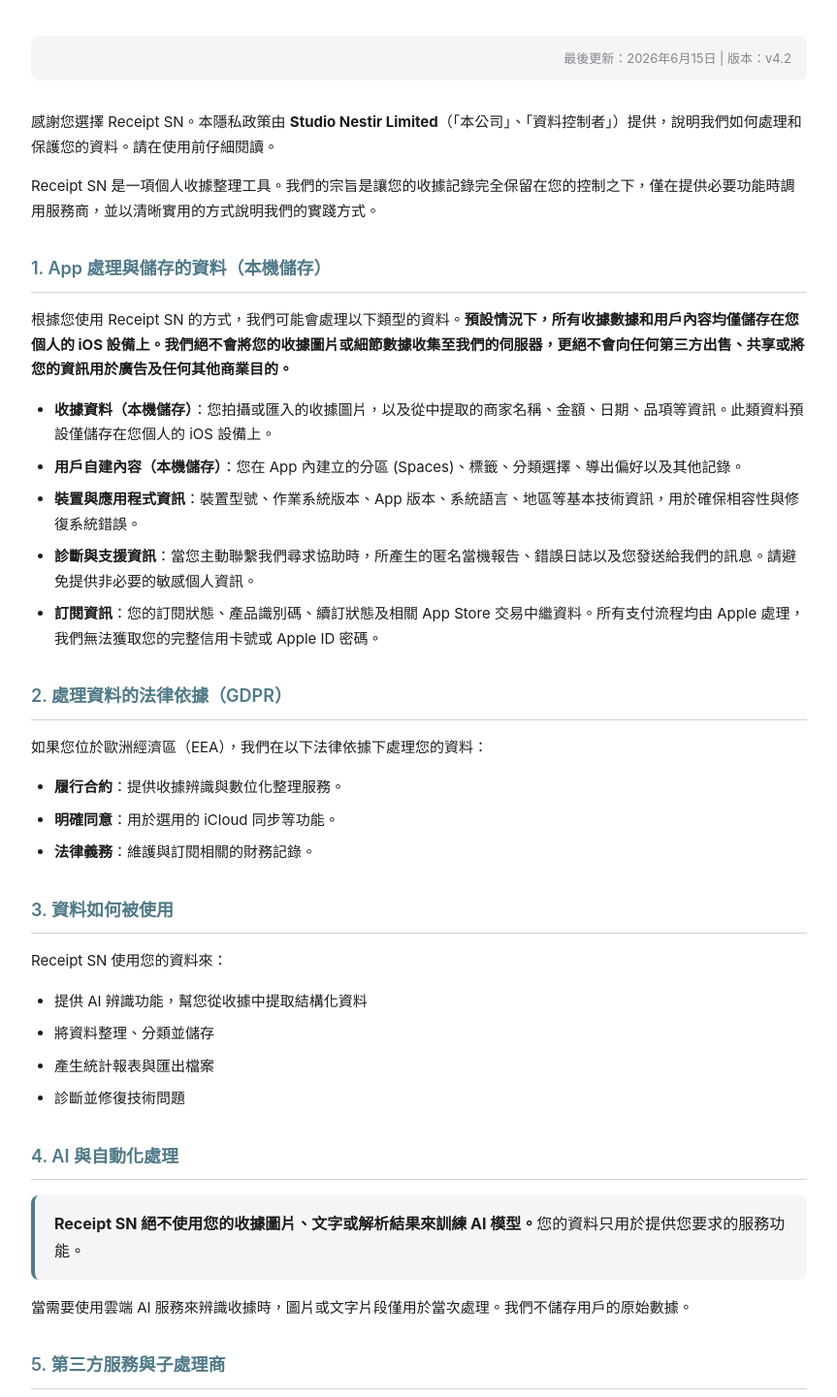
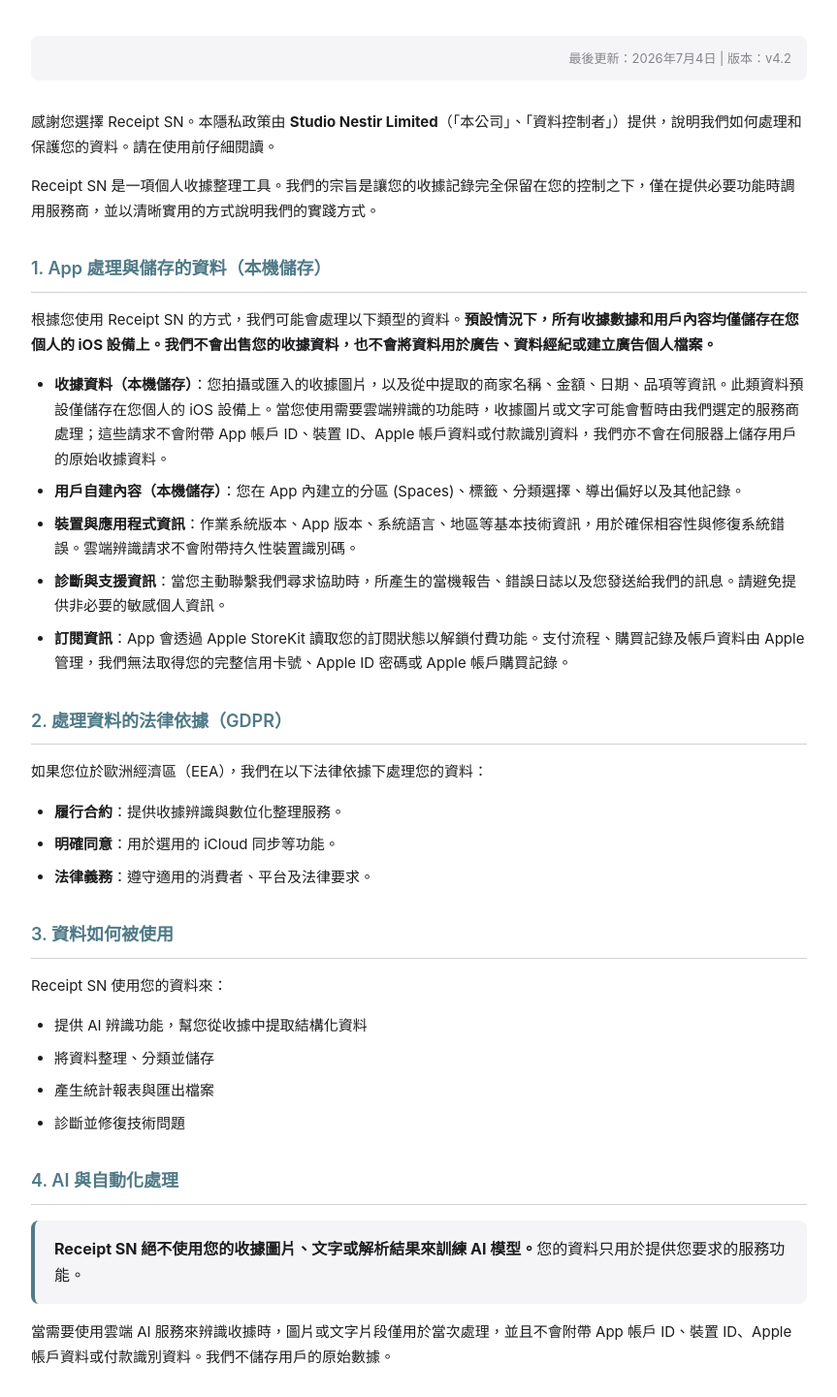
Before and after one commit to CCConan/receipt-sn-support, a plain HTML site: page LegalPages/privacy-policy-zh.html in a window 1280 px wide. Shown: the part 154-1595 px from the top of the page at 97% size, without its empty margins (208-1071 px from the left). Drawn offline with Linux system fonts and the light colour scheme.

Commit message:
Update privacy pages

```diff
--- a/LegalPages/privacy-policy-zh.html
+++ b/LegalPages/privacy-policy-zh.html
@@ -135,19 +135,19 @@
             <p>隱私政策</p>
         </div>
 
-        <p class="updated">最後更新：2026年6月15日 | 版本：v4.2</p>
+        <p class="updated">最後更新：2026年7月4日 | 版本：v4.2</p>
 
         <p>感謝您選擇 Receipt SN。本隱私政策由 <strong>Studio Nestir Limited</strong>（「本公司」、「資料控制者」）提供，說明我們如何處理和保護您的資料。請在使用前仔細閱讀。</p>
         <p>Receipt SN 是一項個人收據整理工具。我們的宗旨是讓您的收據記錄完全保留在您的控制之下，僅在提供必要功能時調用服務商，並以清晰實用的方式說明我們的實踐方式。</p>
 
         <h2>1. App 處理與儲存的資料（本機儲存）</h2>
-        <p>根據您使用 Receipt SN 的方式，我們可能會處理以下類型的資料。<strong>預設情況下，所有收據數據和用戶內容均僅儲存在您個人的 iOS 設備上。我們絕不會將您的收據圖片或細節數據收集至我們的伺服器，更絕不會向任何第三方出售、共享或將您的資訊用於廣告及任何其他商業目的。</strong></p>
+        <p>根據您使用 Receipt SN 的方式，我們可能會處理以下類型的資料。<strong>預設情況下，所有收據數據和用戶內容均僅儲存在您個人的 iOS 設備上。我們不會出售您的收據資料，也不會將資料用於廣告、資料經紀或建立廣告個人檔案。</strong></p>
         <ul>
-            <li><strong>收據資料（本機儲存）</strong>：您拍攝或匯入的收據圖片，以及從中提取的商家名稱、金額、日期、品項等資訊。此類資料預設僅儲存在您個人的 iOS 設備上。</li>
+            <li><strong>收據資料（本機儲存）</strong>：您拍攝或匯入的收據圖片，以及從中提取的商家名稱、金額、日期、品項等資訊。此類資料預設僅儲存在您個人的 iOS 設備上。當您使用需要雲端辨識的功能時，收據圖片或文字可能會暫時由我們選定的服務商處理；這些請求不會附帶 App 帳戶 ID、裝置 ID、Apple 帳戶資料或付款識別資料，我們亦不會在伺服器上儲存用戶的原始收據資料。</li>
             <li><strong>用戶自建內容（本機儲存）</strong>：您在 App 內建立的分區 (Spaces)、標籤、分類選擇、導出偏好以及其他記錄。</li>
-            <li><strong>裝置與應用程式資訊</strong>：裝置型號、作業系統版本、App 版本、系統語言、地區等基本技術資訊，用於確保相容性與修復系統錯誤。</li>
-            <li><strong>診斷與支援資訊</strong>：當您主動聯繫我們尋求協助時，所產生的匿名當機報告、錯誤日誌以及您發送給我們的訊息。請避免提供非必要的敏感個人資訊。</li>
-            <li><strong>訂閱資訊</strong>：您的訂閱狀態、產品識別碼、續訂狀態及相關 App Store 交易中繼資料。所有支付流程均由 Apple 處理，我們無法獲取您的完整信用卡號或 Apple ID 密碼。</li>
+            <li><strong>裝置與應用程式資訊</strong>：作業系統版本、App 版本、系統語言、地區等基本技術資訊，用於確保相容性與修復系統錯誤。雲端辨識請求不會附帶持久性裝置識別碼。</li>
+            <li><strong>診斷與支援資訊</strong>：當您主動聯繫我們尋求協助時，所產生的當機報告、錯誤日誌以及您發送給我們的訊息。請避免提供非必要的敏感個人資訊。</li>
+            <li><strong>訂閱資訊</strong>：App 會透過 Apple StoreKit 讀取您的訂閱狀態以解鎖付費功能。支付流程、購買記錄及帳戶資料由 Apple 管理，我們無法取得您的完整信用卡號、Apple ID 密碼或 Apple 帳戶購買記錄。</li>
         </ul>
 
         <h2>2. 處理資料的法律依據（GDPR）</h2>
@@ -155,7 +155,7 @@
         <ul>
             <li><strong>履行合約</strong>：提供收據辨識與數位化整理服務。</li>
             <li><strong>明確同意</strong>：用於選用的 iCloud 同步等功能。</li>
-            <li><strong>法律義務</strong>：維護與訂閱相關的財務記錄。</li>
+            <li><strong>法律義務</strong>：遵守適用的消費者、平台及法律要求。</li>
         </ul>
 
         <h2>3. 資料如何被使用</h2>
@@ -171,14 +171,14 @@
         <div class="highlight-box">
             <strong>Receipt SN 絕不使用您的收據圖片、文字或解析結果來訓練 AI 模型。</strong>您的資料只用於提供您要求的服務功能。
         </div>
-        <p>當需要使用雲端 AI 服務來辨識收據時，圖片或文字片段僅用於當次處理。我們不儲存用戶的原始數據。</p>
+        <p>當需要使用雲端 AI 服務來辨識收據時，圖片或文字片段僅用於當次處理，並且不會附帶 App 帳戶 ID、裝置 ID、Apple 帳戶資料或付款識別資料。我們不儲存用戶的原始數據。</p>
 
         <h2>5. 第三方服務與子處理商</h2>
         <p>為提供高質量的 AI 功能，我們使用以下子處理商：</p>
         <ul>
             <li><strong>雲端 AI 服務商</strong>：以加密傳輸處理當次辨識所需的圖片或文字。我們不儲存用戶的原始數據。</li>
             <li><strong>EU Privacy Gateway (Requesty.ai) 歐盟隱私網關</strong>：若您選用「EU Privacy Gateway」模式，您的收據資料（圖片/文字）將直接發送至位於歐盟境內（德國法蘭克福，AWS eu-central-1 節點）的去識別化網關處理，實施零數據保留（Zero Data Retention）及自動個人識別資訊（PII）清除，資料不會經過或儲存於我們的主後端伺服器。</li>
-            <li><strong>Apple Inc.</strong>：負責 App Store 交易驗證、iCloud 資料同步（如有啟用）。</li>
+            <li><strong>Apple Inc.</strong>：負責 App Store 交易、訂閱管理、iCloud 資料同步（如有啟用）及 Apple 平台服務。</li>
         </ul>
 
         <h2>6. 加州消費者隱私權益（CCPA/CPRA）</h2>
```
Also changed, not shown: LegalPages/privacy-policy-en.html (+9 -11 lines), 1 other file.
